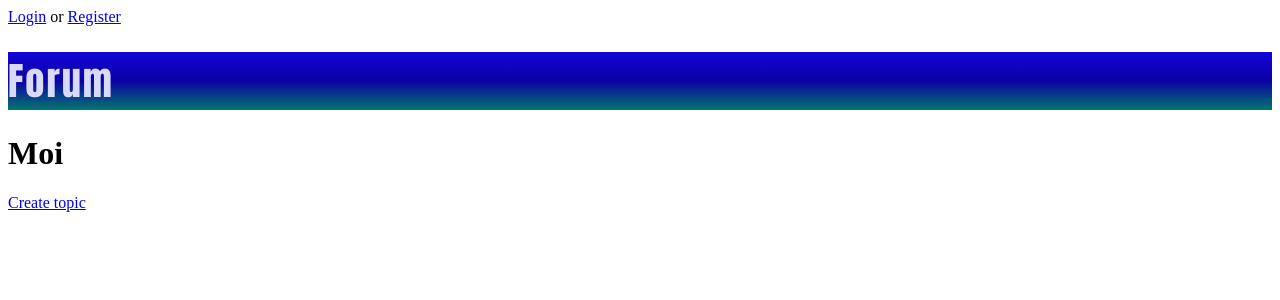
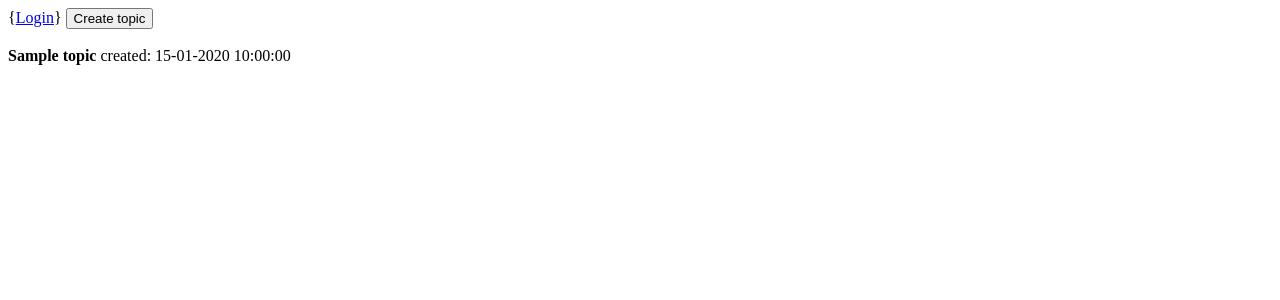
Before and after one commit to opturtio/Forum, a Flask app: template templates/forum.html in a window 1280 px wide. Shown: the top 300 px of the page. Run offline with Flask 2, Linux system fonts and the light colour scheme; the template is opened without the code that fills it: most values are stand-ins (such as "Sample title", 1, 10 or a date in 2020).

Commit message:
Printing topics to forum homepage works

```diff
--- a/database.py
+++ b/database.py
@@ -14,6 +14,12 @@ def insert_message(message):
     db.session.commit()
     return
 
+def fetch_topic():
+    sql = "SELECT topic, created_at FROM topics"
+    result = db.session.execute(sql)
+    topics = result.fetchall()
+    return topics
+
 #def fetch_comments(topic):
 #    sql = "SELECT * FROM messages"
 #    result = db.session.execute(sql)
--- a/templates/forum.html
+++ b/templates/forum.html
@@ -3,6 +3,12 @@
 {% block title %}forum{% endblock %}
 
 {% block content %}
-<h1>Moi</h1>
-<a href="{{ url_for('create_topic') }}">Create topic</a>
+<a href="{{ url_for('create_topic') }}"><button>Create topic</button></a>
+<br>
+<br>
+{% for topic in topics %}
+<strong>{{ topic.topic}}</strong> created: {{topic.created_at.strftime("%d-%m-%Y %H:%M:%S")}} <!-- TODO link from every topic to comments of that topic-->
+<br>
+<br>
+{% endfor %}
 {% endblock %}
--- a/templates/layout.html
+++ b/templates/layout.html
@@ -2,11 +2,6 @@
 <link rel="stylesheet" href="static/forum.css">
 
 {% if session.username %}
-<p>{{ session.username }}</p>
-<a href="/logout" name="username"><button>Logout</button></a>
-{% else %}
-<a href="/login">Login</a> or <a href="/register">Register</a>
-{% endif %}
 
 <title>forum - {% block title %}{% endblock %}</title>
 
@@ -14,4 +9,12 @@
     <h1>Forum</h1>
 </div>
 
+<h4>Hello, {{ session.username }}</h4>
+
+<a href="/logout" name="username"><button>Logout</button></a>
+
+{% else %}
+{<a href="/login">Login</a>}
+{% endif %}
+
 {% block content %}{% endblock %}
```
Also changed, not shown: routes.py (+8 -8 lines).
